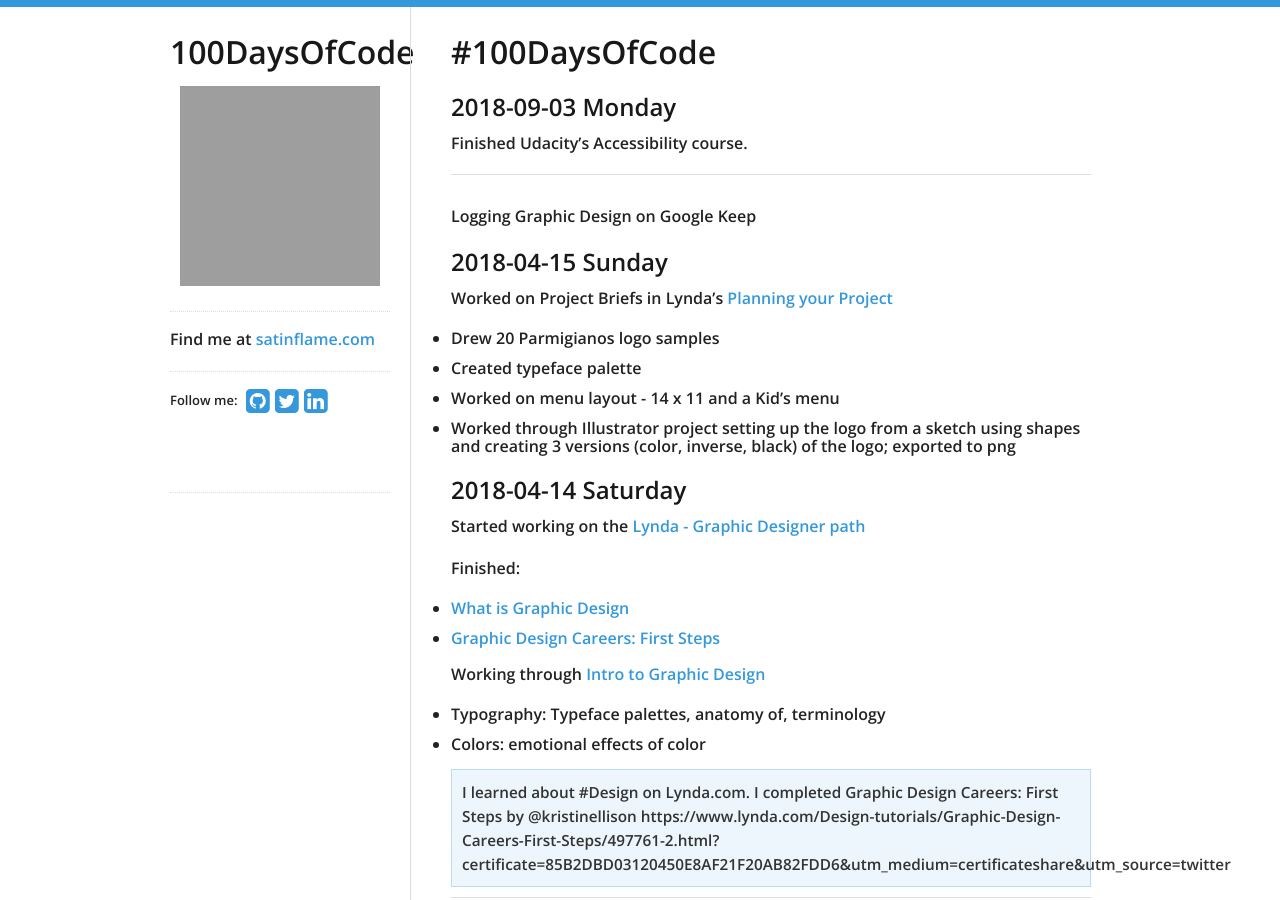
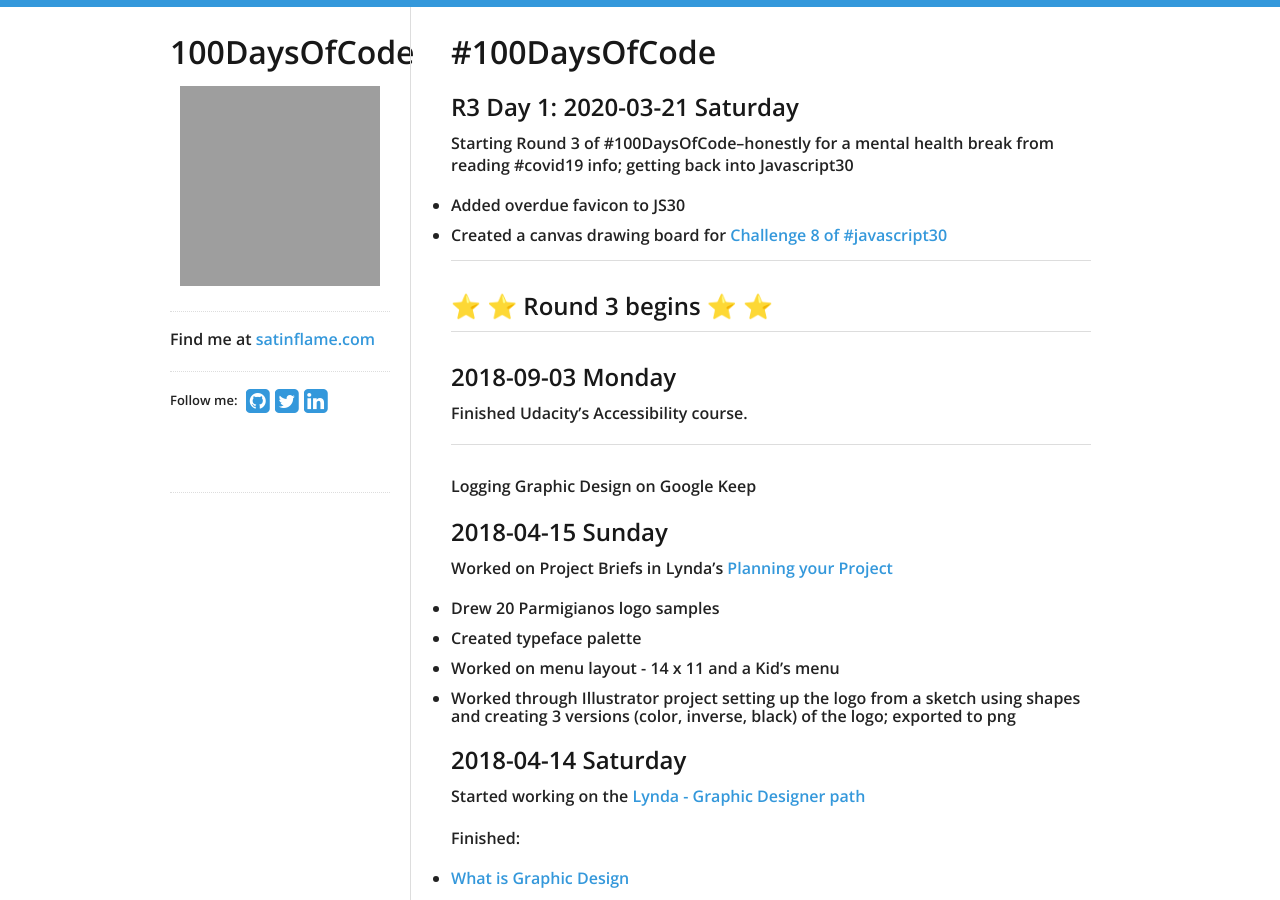
Before and after one commit to virtual/100daysofcode, a Jekyll site: the page built from index.md, in a window 1280 px wide and 900 px high. Built offline with Jekyll 4.4.1, drawn with Linux system fonts in a browser that asks for light colours; nearby versions of some CDN libraries; our own code applies the rules of GitHub Pages for plain Markdown files; grey boxes are pictures that could not be loaded.

Commit message:
start r3d001 js challenge 08

```diff
--- a/index.md
+++ b/index.md
@@ -1,4 +1,17 @@
 # #100DaysOfCode
+
+## R3 Day 1: 2020-03-21 Saturday
+
+Starting Round 3 of #100DaysOfCode--honestly for a mental health break from reading #covid19 info; getting back into Javascript30
+
+- Added overdue favicon to JS30
+- Created a canvas drawing board for [Challenge 8 of #javascript30](https://virtual-javascript30.herokuapp.com/08-canvas/index.html)
+
+--------
+
+## ⭐ ⭐ Round 3 begins ⭐ ⭐
+
+--------
 
 ## 2018-09-03 Monday
 
```
